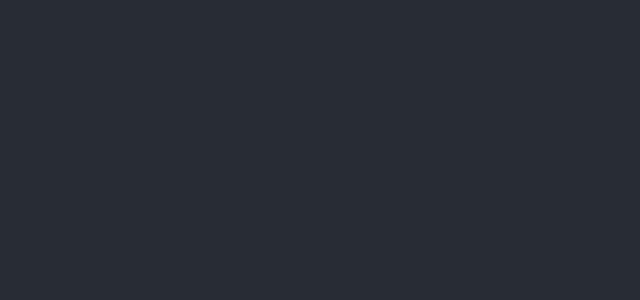
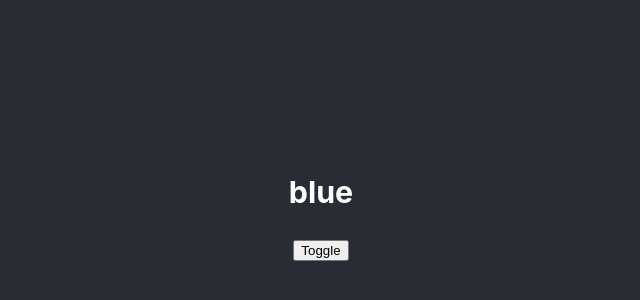
Before and after one commit to TrekusovMax/mfd-course, a React (Create React App) app in the folder Модуль 3. React/: page / in a window 1280 px wide. Shown: the part 198-498 px from the top of the page, without its empty margins (319-959 px from the left). Built offline with nearby package versions, Linux system fonts and the light colour scheme; the HTML template or start-up script is replaced by a standard one.

Commit message:
additional task 2 done

```diff
--- a/Модуль 3. React/src/App.js
+++ b/Модуль 3. React/src/App.js
@@ -1,9 +1,14 @@
 import './App.css'
+import { useToggle } from './useToggle'
 
 function App() {
+  const [value, toggle] = useToggle(['blue', 'orange', 'cyan', 'teal'])
   return (
     <div className="App">
-      <header className="App-header"></header>
+      <header className="App-header">
+        <h3> {value.toString()}</h3>
+        <button onClick={() => toggle()}>Toggle</button>
+      </header>
     </div>
   )
 }
--- /dev/null
+++ b/Модуль 3. React/src/useToggle.js
@@ -0,0 +1,36 @@
+import { useState, useRef } from 'react'
+
+function init(array) {
+  //если ничего не передали - работаем с true/false
+  if (Array.isArray(array) || typeof array === 'undefined') {
+    return Array.isArray(array) ? array[0] : true
+  } else {
+    //если передали число или строку - присваиваем её как единственное значение
+    return array
+  }
+}
+
+export function useToggle(array) {
+  const [value, setValue] = useState(init(array))
+  const itemRef = useRef(1)
+
+  const toggle = (val) => {
+    //работаем, если передали массив или ничего
+    if (Array.isArray(array) || typeof array === 'undefined') {
+      if (typeof array === 'undefined') {
+        setValue((prevState) => !prevState)
+      } else {
+        const { length } = array
+        //если передали конкретное значение - ставим его
+        if (typeof val !== 'undefined') {
+          setValue(val)
+        } else {
+          setValue(array[itemRef.current])
+          itemRef.current =
+            itemRef.current >= length - 1 ? 0 : itemRef.current + 1
+        }
+      }
+    }
+  }
+  return [value, toggle]
+}
```
